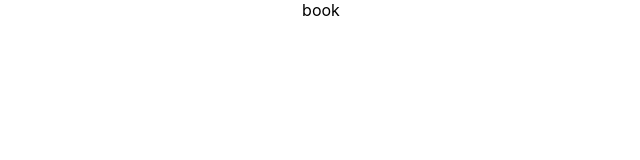
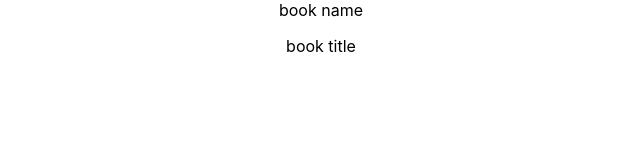
Before and after one commit to GoranAviani/react_props_children, a React (Create React App) app: page / in a window 1280 px wide. Shown: the top 160 px of the page, without its empty margins (319-959 px from the left). Built offline with nearby package versions, Linux system fonts and the light colour scheme.

Commit message:
react_props_children

```diff
--- a/src/components/Book.js
+++ b/src/components/Book.js
@@ -1,11 +1,12 @@
 import React from 'react';
 
 
-const Book = () => {
+const Book = ({name, title}) => {
 
     return (
         <div>
-            book
+            {name}
+            <p>{title}</p>
         </div>
     )
 }
```
